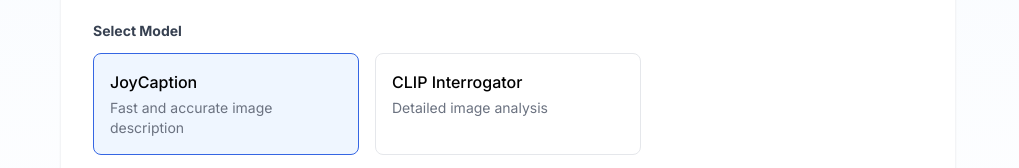
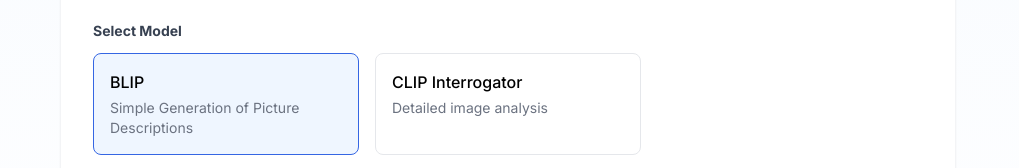
Before and after one commit to songyabing/imagepromt, a Next.js app: page / in a window 1280 px wide. Shown: the part 632-800 px from the top of the page, without its empty margins (132-1151 px from the left). Built offline with nearby package versions, Linux system fonts and the light colour scheme.

Commit message:
更新 Hero.tsx 组件

```diff
--- a/src/components/Hero.tsx
+++ b/src/components/Hero.tsx
@@ -494,8 +494,8 @@
                 className={`p-4 border rounded-lg cursor-pointer transition-all hover:shadow-sm ${selectedModel === 'joycaption' ? 'border-[#3566E3] bg-blue-50' : 'border-gray-200'}`}
                 onClick={() => setSelectedModel('joycaption')}
               >
-                <div className="font-medium">JoyCaption</div>
-                <p className="mt-1 text-sm text-gray-500">Fast and accurate image description</p>
+                <div className="font-medium">BLIP</div>
+                <p className="mt-1 text-sm text-gray-500">Simple Generation of Picture Descriptions</p>
               </div>
               <div
                 className={`p-4 border rounded-lg cursor-pointer transition-all hover:shadow-sm ${selectedModel === 'interrogator' ? 'border-[#3566E3] bg-blue-50' : 'border-gray-200'}`}
```
